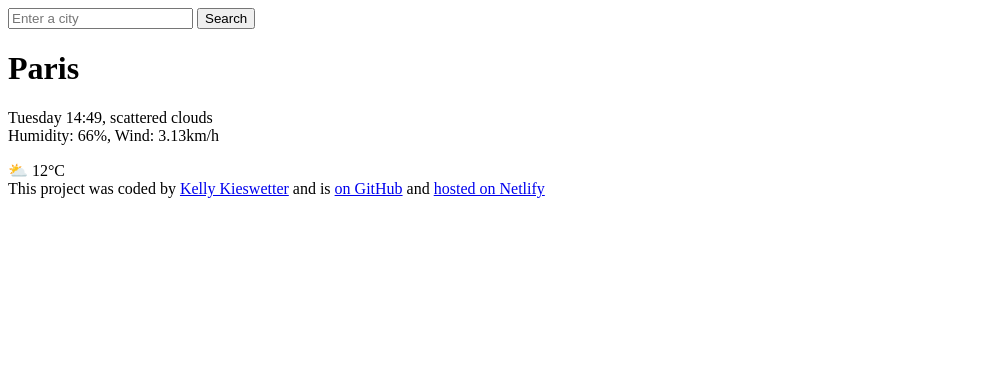
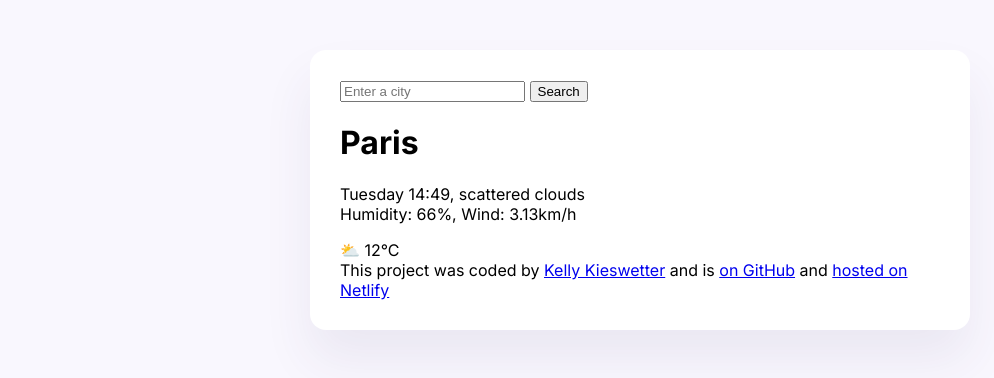
Before and after one commit to kkieswetter/Weather-App, a plain HTML site: page index.html in a window 1280 px wide. Shown: the whole page, without its empty margins (0-994 px from the left). Drawn offline with Linux system fonts and the light colour scheme.

Commit message:
Styled main container and added custom font

```diff
--- a/index.html
+++ b/index.html
@@ -3,9 +3,15 @@
   <head>
     <meta charset="UTF-8" />
     <meta name="viewport" content="width=device-width, initial-scale=1.0" />
+    <link rel="preconnect" href="https://fonts.googleapis.com">
+<link rel="preconnect" href="https://fonts.googleapis.com">
+<link rel="preconnect" href="https://fonts.gstatic.com" crossorigin>
+<link href="https://fonts.googleapis.com/css2?family=Inter:ital,opsz,wght@0,14..32,100..900;1,14..32,100..900&display=swap" rel="stylesheet">
+    <link rel="stylesheet" href="src/styles.css" />
     <title>Weather App</title>
   </head>
   <body>
+    <div class="container">
     <header>
       <form>
         <input type="search" placeholder="Enter a city" required />
@@ -37,4 +43,5 @@
       >hosted on Netlify</a
     >
   </footer>
+  </div>
 </html>
--- /dev/null
+++ b/src/styles.css
@@ -0,0 +1,12 @@
+body {
+  background-color: #f9f7fe;
+  font-family: "Inter", sans-serif;
+}
+.container {
+  background: white;
+  max-width: 600px;
+  margin: 50px auto;
+  padding: 30px;
+  box-shadow: 0 30px 50px rgba(65, 50, 100, 0.08);
+  border-radius: 16px;
+}
```
